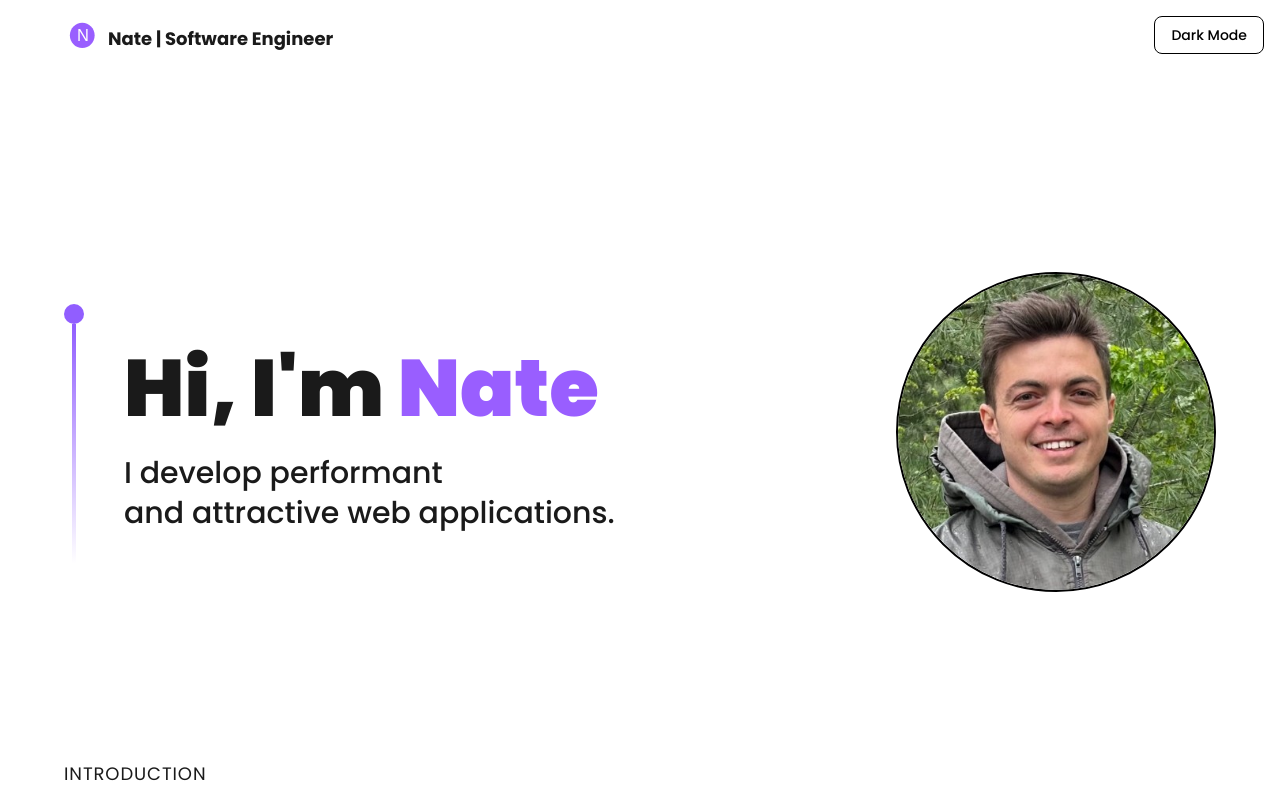
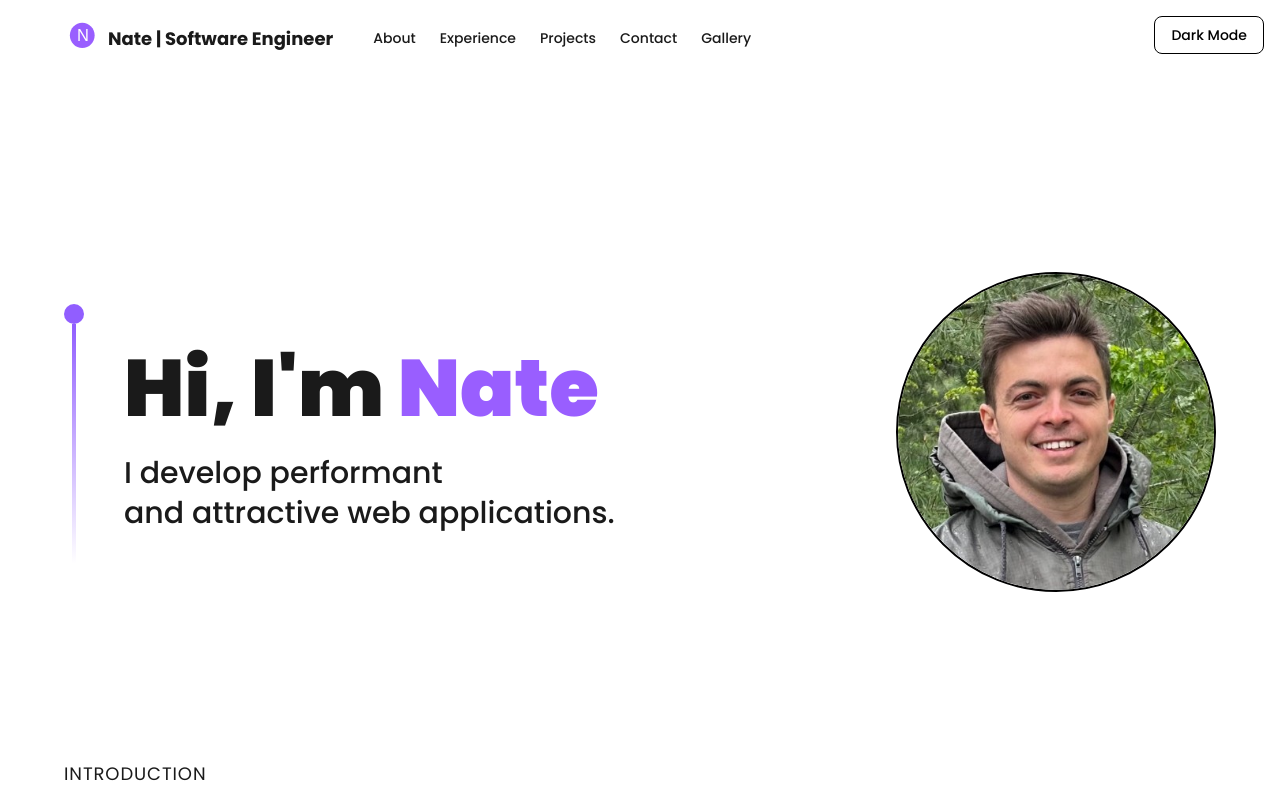
Before and after one commit to nathanielazevedo/portfolio, a React (Vite) app: page / in a window 1280 px wide. Shown: the top 800 px of the page. Built offline with nearby package versions, Linux system fonts and the light colour scheme.

Commit message:
add links to nav bar

```diff
--- a/src/components/Navbar.jsx
+++ b/src/components/Navbar.jsx
@@ -25,7 +25,7 @@ const Navbar = () => {
         scrolled ? "bg-primary dark:bg-dark-primary" : "bg-transparent"
       }`}
     >
-      <div className="w-full flex justify-between items-center max-w-7xl mx-auto pr-16">
+      <div className="w-full flex items-center max-w-7xl mx-auto pr-16">
         <Link
           to="/"
           className="flex items-center gap-2"
@@ -42,16 +42,20 @@ const Navbar = () => {
         </Link>
 
         {/* Desktop Nav */}
-        <ul className="list-none hidden sm:flex flex-row gap-10">
-          {/* {navLinks.map((link) => (
+        <ul className="list-none hidden sm:flex flex-row gap-6 ml-10">
+          {navLinks.map((link) => (
             <li
               key={link.id}
-              className={`${"text-text dark:text-dark-secondary"} hover:text-text dark:hover:text-dark-white-100 text-[18px] font-medium cursor-pointer`}
+              className={`${
+                active === link.title
+                  ? "text-text dark:text-dark-white-100"
+                  : "text-text dark:text-dark-secondary"
+              } hover:text-text dark:hover:text-dark-white-100 text-[14px] font-medium cursor-pointer`}
               onClick={() => setActive(link.title)}
             >
               <a href={`#${link.id}`}>{link.title}</a>
             </li>
-          ))} */}
+          ))}
         </ul>
 
         {/* Mobile Nav */}
--- a/src/constants/index.js
+++ b/src/constants/index.js
@@ -25,11 +25,19 @@ export const navLinks = [
   },
   {
     id: 'work',
-    title: 'Work',
+    title: 'Experience',
+  },
+  {
+    id: 'projects',
+    title: 'Projects',
   },
   {
     id: 'contact',
     title: 'Contact',
+  },
+  {
+    id: 'gallery',
+    title: 'Gallery',
   },
 ]
 
```
